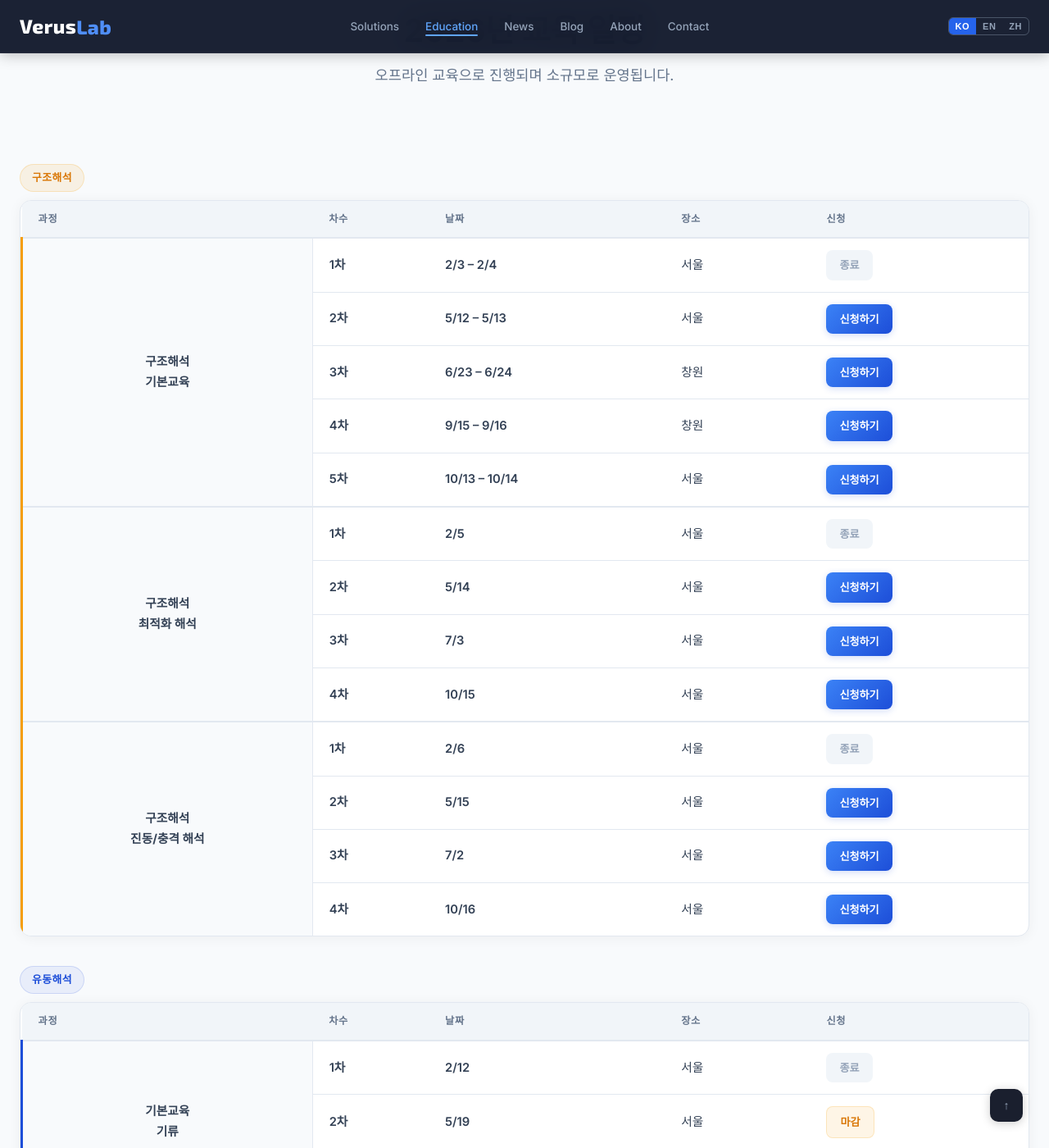
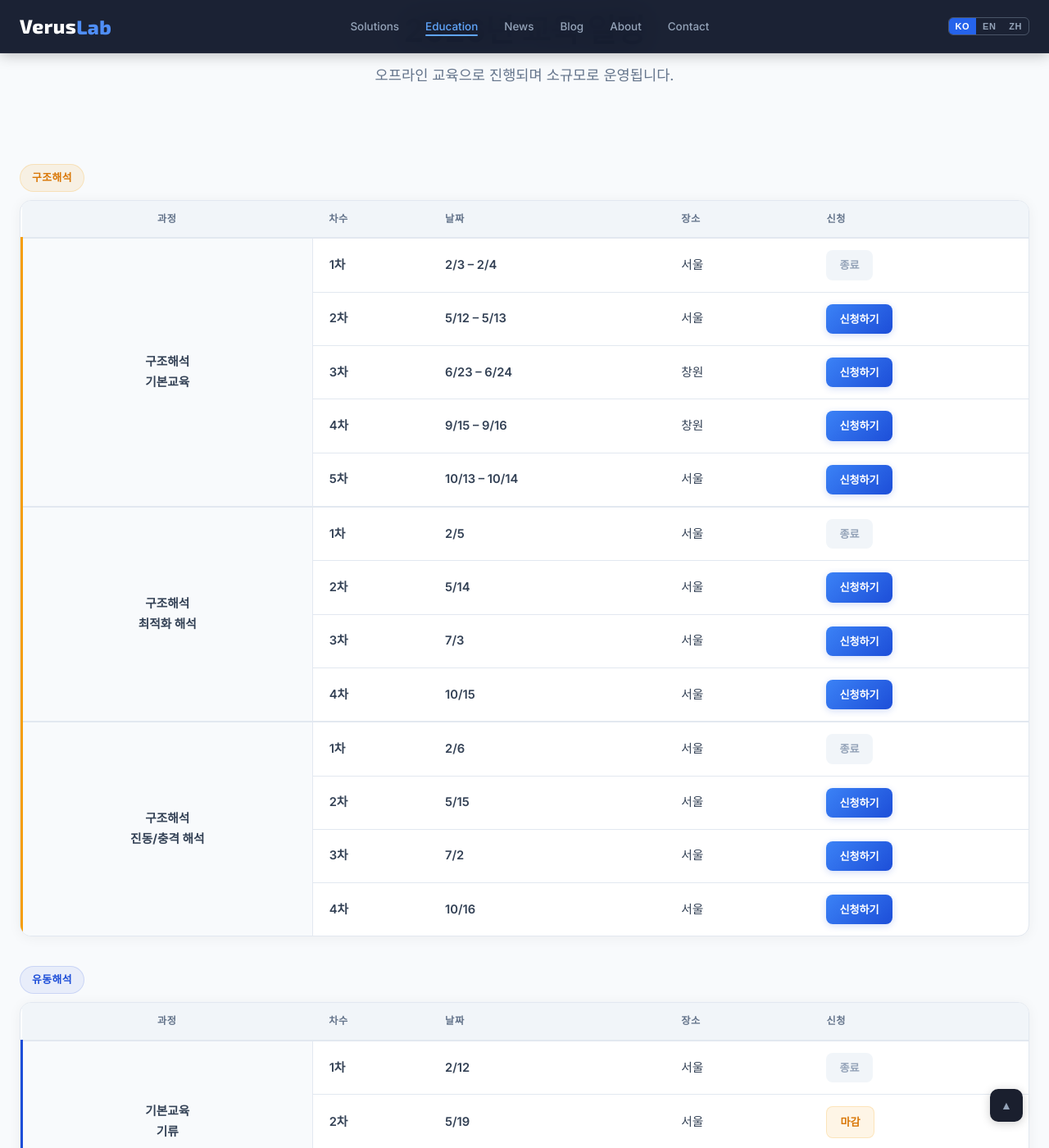
Before and after one commit to VerusLab-KR/Homepage, a Jekyll site: the page built from education/index.html, in a window 1280 px wide and 1400 px high, scrolled down 1704 px. Shown: the whole window at 82% size. Built offline with Jekyll 4.4.1, drawn with Linux system fonts in a browser that asks for light colours.

Commit message:
Fix btn-top hover to blue; center '과정' th; match ▲ icon
Co-Authored-By: Claude Sonnet 4.6 <noreply@anthropic.com>

```diff
--- a/education/index.html
+++ b/education/index.html
@@ -159,7 +159,7 @@ h2{font-size:clamp(1.6rem,3vw,2.4rem);font-weight:700;line-height:1.2;margin-bot
 /* Top Button */
 .btn-top{position:fixed;bottom:32px;right:32px;z-index:800;width:40px;height:40px;border-radius:10px;border:none;cursor:pointer;background:#1a1f2e;color:#94a3b8;font-size:14px;display:flex;align-items:center;justify-content:center;box-shadow:0 2px 12px rgba(0,0,0,.2);opacity:0;pointer-events:none;transition:all .3s cubic-bezier(.4,0,.2,1)}
 .btn-top.visible{opacity:1;pointer-events:auto}
-.btn-top:hover{background:#2d3748;color:#e2e8f0;transform:translateY(-2px)}
+.btn-top:hover{background:var(--blue);color:#fff;transform:translateY(-2px);box-shadow:0 4px 16px rgba(29,78,216,.3)}
 
 /* Responsive */
 @media(max-width:900px){.course-grid{grid-template-columns:1fr}}
@@ -262,7 +262,7 @@ h2{font-size:clamp(1.6rem,3vw,2.4rem);font-weight:700;line-height:1.2;margin-bot
         </colgroup>
         <thead>
           <tr>
-            <th>과정</th>
+            <th style="text-align:center">과정</th>
             <th>차수</th>
             <th>날짜</th>
             <th>장소</th>
@@ -369,7 +369,7 @@ h2{font-size:clamp(1.6rem,3vw,2.4rem);font-weight:700;line-height:1.2;margin-bot
         </colgroup>
         <thead>
           <tr>
-            <th>과정</th>
+            <th style="text-align:center">과정</th>
             <th>차수</th>
             <th>날짜</th>
             <th>장소</th>
@@ -463,7 +463,7 @@ h2{font-size:clamp(1.6rem,3vw,2.4rem);font-weight:700;line-height:1.2;margin-bot
 
 {% include footer.html %}
 
-<button class="btn-top" id="btnTop" aria-label="맨 위로">↑</button>
+<button class="btn-top" id="btnTop" aria-label="맨 위로">&#9650;</button>
 
 <script>
 /* Navbar scroll */
```
